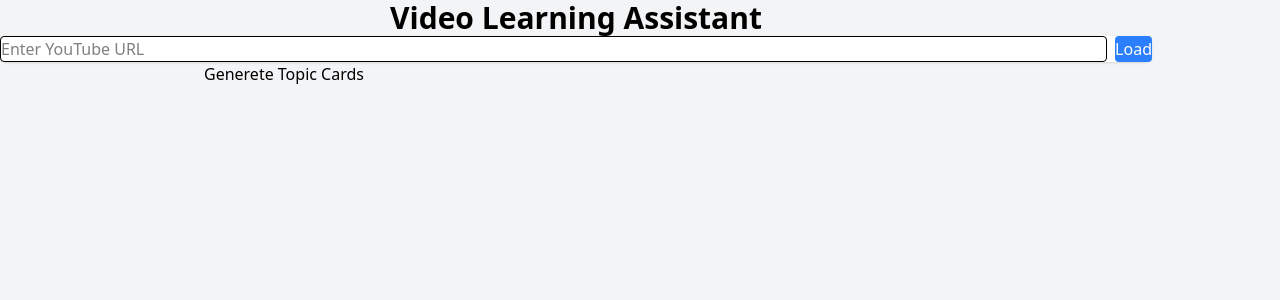
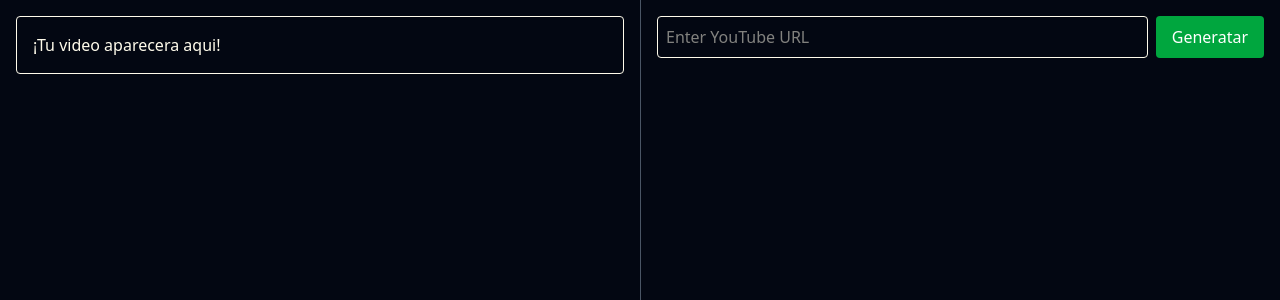
Before and after one commit to primaveraopensource/anglonyt, a React (Vite) app in the folder client/: page / in a window 1280 px wide. Shown: the top 300 px of the page. Built offline with nearby package versions, Linux system fonts and the light colour scheme.

Commit message:
chore(client): better ui styles

```diff
--- a/client/index.html
+++ b/client/index.html
@@ -7,7 +7,7 @@
     <title>Anglon YT</title>
     <link href="/src/styles.css" rel="stylesheet">
   </head>
-  <body>
+  <body class="bg-gray-950 text-amber-50">
     <div id="root"></div>
     <script type="module" src="/src/main.tsx"></script>
   </body>
--- a/client/src/App.tsx
+++ b/client/src/App.tsx
@@ -1,16 +1,22 @@
-import React from 'react'
+import React, { useEffect } from 'react'
 import VideoInput from './components/VideoInput'
 import VideoPlayer from './components/VideoPlayer'
 import TopicsList from './components/TopicsList'
 import { useVideoStore } from './stores/useVideoStore'
 
 const App: React.FC = () => {
-  const { isLoading, error, generateTopics } = useVideoStore()
+  const { isLoading, error, generateTopics, transcript } = useVideoStore()
+
+  useEffect(() => {
+    if(transcript) {
+      generateTopics()
+    }
+  }, [transcript, generateTopics])
 
   return (
-    <div className="min-h-screen bg-gray-100 p-4">
-      <div className="max-w-6xl mx-auto">
-        <h1 className="text-3xl font-bold text-center mb-6">Video Learning Assistant</h1>
+    <div className="flex min-h-screen">
+      <div className="p-4 w-1/2">
+        <VideoPlayer />
 
         {error && (
           <div className="bg-red-100 border border-red-400 text-red-700 px-4 py-3 rounded mb-4">
@@ -18,21 +24,15 @@ const App: React.FC = () => {
           </div>
         )}
 
-        <VideoInput />
-
         {isLoading && (
           <div className="text-center py-8">
             <div className="inline-block animate-spin rounded-full h-8 w-8 border-t-2 border-b-2 border-blue-500"></div>
           </div>
         )}
-
-        <VideoPlayer />
-
-        <div className="grid grid-cols-1 md:grid-cols-2 gap-4 mt-6">
-          <button onClick={generateTopics}>Generete Topic Cards</button>
-          <TopicsList />
-        </div>
-
+      </div>
+      <div className='flex flex-col border-l border-gray-600 w-1/2 max-h-screen p-4 overflow-y-auto'>
+        <VideoInput />
+        <TopicsList />
       </div>
     </div>
   )
--- a/client/src/components/TopicsList.tsx
+++ b/client/src/components/TopicsList.tsx
@@ -4,15 +4,15 @@ import { useVideoStore } from '../stores/useVideoStore'
 const TopicsList: React.FC = () => {
   const { topics, isLoading } = useVideoStore()
 
-  if (isLoading) return <div className="p-4">Loading topics...</div>
+  if (isLoading) return <div className="p-4">Cargando Notas...</div>
   if (!topics.length) return null
 
   return (
-    <div className="p-4 bg-white rounded-lg shadow">
-      <h2 className="text-xl font-bold mb-4">Topics</h2>
-      <div className="space-y-4">
+    <div className="p-4 rounded-lg shadow">
+      <h2 className="text-xl font-bold mb-4">Notas</h2>
+      <div className="flex flex-col gap-4">
         {topics.map((topic, index) => (
-          <div key={index} className="border rounded p-3">
+          <div key={index} className="border border-gray-600 rounded p-3">
             <h3 className="font-semibold">{topic.title}</h3>
             <p className="text-sm text-gray-600 mt-1">{topic.summary}</p>
             <ul className="mt-2 pl-5 list-disc">
--- a/client/src/components/VideoInput.tsx
+++ b/client/src/components/VideoInput.tsx
@@ -10,7 +10,7 @@ const VideoInput: React.FC = () => {
   }
 
   return (
-    <div className="p-4 bg-white rounded-lg shadow">
+    <div className="">
       <form onSubmit={handleSubmit} className="flex gap-2">
         <input
           type="text"
@@ -23,10 +23,10 @@ const VideoInput: React.FC = () => {
         />
         <button
           type="submit"
-          className={`px-4 py-2 rounded text-white ${isLoading ? 'bg-gray-400' : 'bg-blue-500 hover:bg-blue-600'}`}
+          className={`px-4 py-2 rounded text-white ${isLoading ? 'bg-gray-400' : 'bg-green-600 hover:bg-green-800'}`}
           disabled={isLoading}
         >
-          {isLoading ? 'Loading...' : 'Load'}
+          {isLoading ? 'Cargando...' : 'Generatar'}
         </button>
       </form>
     </div>
--- a/client/src/components/VideoPlayer.tsx
+++ b/client/src/components/VideoPlayer.tsx
@@ -22,11 +22,13 @@ const VideoPlayer: React.FC = () => {
     },
   }
 
-  if (!videoId) return null
-
   return (
-    <div className="mt-4">
-      <YouTube videoId={videoId} opts={opts} />
+    <div>
+      {
+        videoId
+          ? <YouTube videoId={videoId} opts={opts} />
+          : <div className='border p-4 rounded'>¡Tu video aparecera aqui!</div>
+      }
     </div>
   )
 }
--- a/client/src/index.css
+++ b/client/src/index.css
@@ -6,8 +6,3 @@
   -webkit-font-smoothing: antialiased;
   -moz-osx-font-smoothing: grayscale;
 }
-
-* {
-  margin: 0;
-  padding: 0;
-}
```
Also changed, not shown: 2 other files (tests, documents, lock files or other folders).
